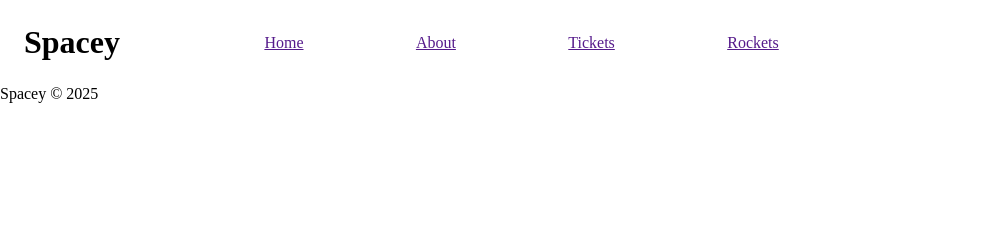
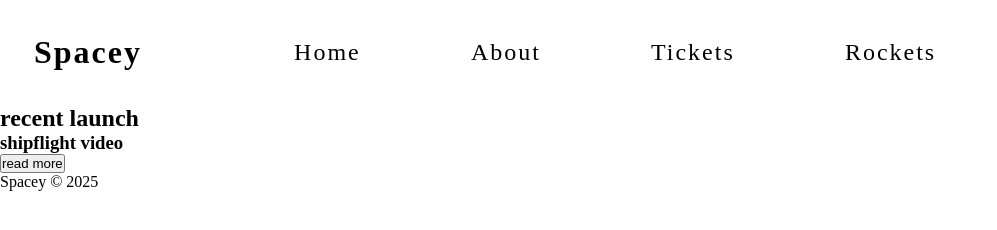
Before and after one commit to Hafsaib/softwareDev, a plain HTML site: page 01-week/spacey/index.html in a window 1280 px wide. Shown: the whole page, without its empty margins (0-997 px from the left). Drawn offline with Linux system fonts and the light colour scheme.

Commit message:
worked on header and flexbox

```diff
--- a/01-week/spacey/index.html
+++ b/01-week/spacey/index.html
@@ -16,7 +16,18 @@
         <a href="">Rockets</a>
       </nav>
     </header>
-    <main></main>
+    <main>
+      <section class="part1">
+        <article>
+          <h2>recent launch</h2>
+          <h1>shipflight video</h1>
+          <button>read more</button>
+        </article>
+      </section>
+
+      <section></section>
+      <section></section>
+    </main>
     <footer>
       <p>Spacey &copy 2025</p>
     </footer>
--- a/01-week/spacey/style.css
+++ b/01-week/spacey/style.css
@@ -3,7 +3,7 @@
   padding: 0;
   box-sizing: border-box;
 }
-
+/* This is the full header */
 header {
   display: flex;
   flex-direction: row;
@@ -11,12 +11,25 @@ header {
   padding: 1.5rem;
   width: 100%;
   align-items: center;
+  letter-spacing: 2px;
+}
+/* This is for h1 of the header */
+header h1 {
+  padding: 10px;
+  font-size: 2rem;
 }
 .nav {
   display: flex;
   flex-direction: row;
   justify-content: space-evenly;
-  width: 60%;
+  width: 70%;
 }
 .nav a {
+  font-size: 1.5rem;
+  text-decoration: none;
+  color: black;
 }
+.nav a:hover {
+  color: rgb(28, 9, 235);
+  transform: scale(1.2);
+}
```
